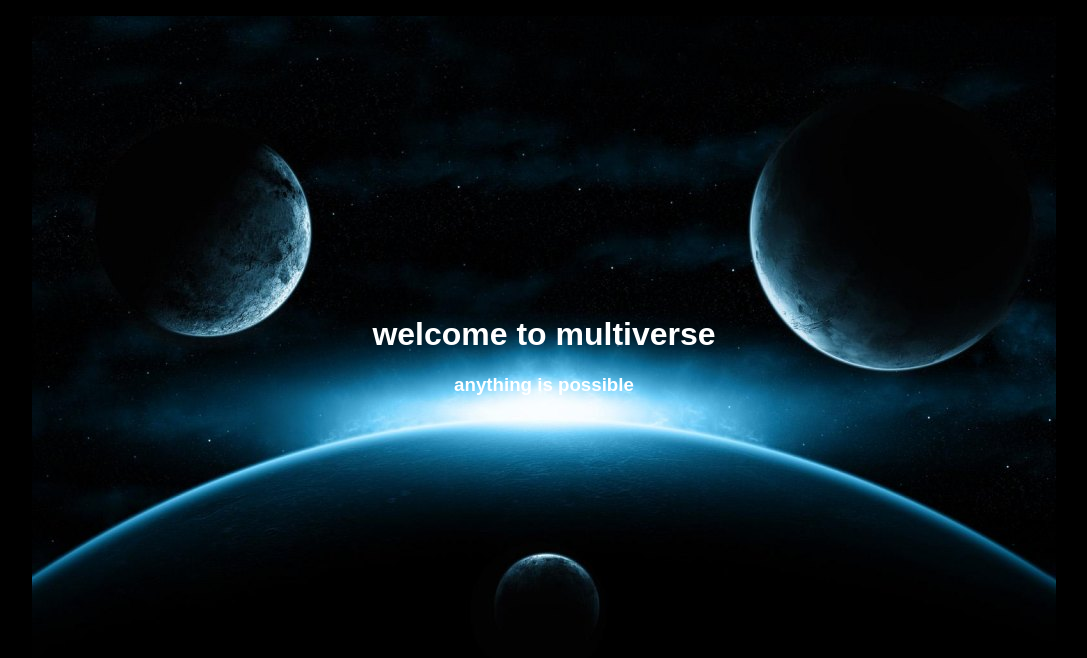
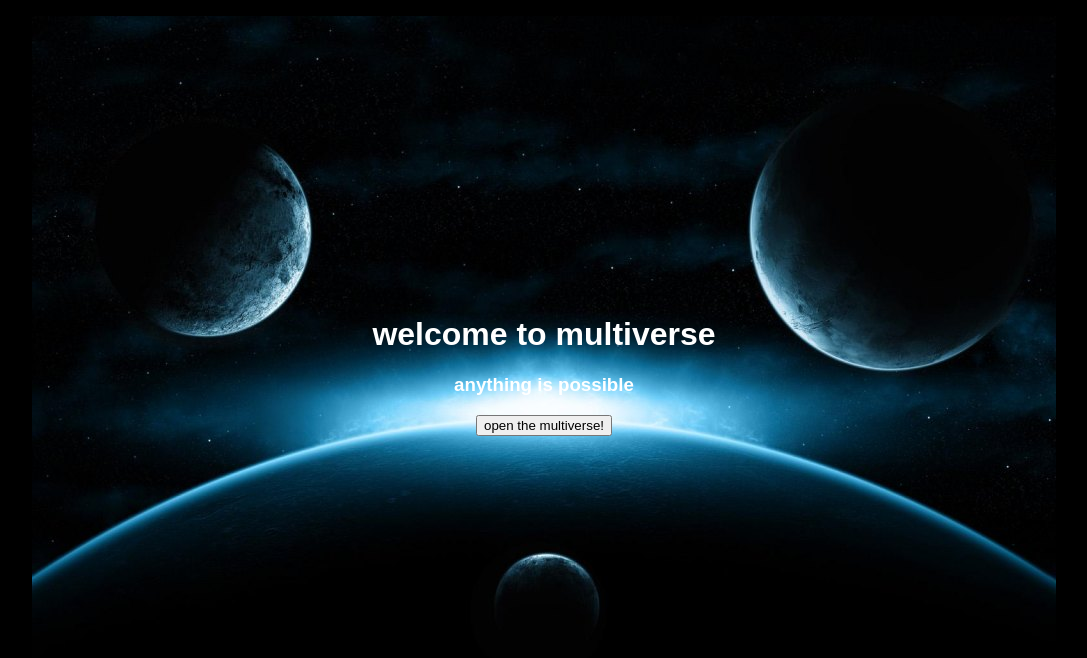
Before and after one commit to twang10/multiverse, a plain HTML site: page multiverse/index.html in a window 1280 px wide. Shown: the whole page, without its empty margins (96-1183 px from the left). Drawn offline with Linux system fonts and the light colour scheme.

Commit message:
Update index.html
Button: Open the Multiverse!
Result: Alert for "You just opened the Multiverse!"

```diff
--- a/multiverse/index.html
+++ b/multiverse/index.html
@@ -9,5 +9,9 @@
 			<h1>welcome to <span>multiverse</span></h1>
 			<h3>anything is possible</h3>
 		</div>
+		<form style="text-align:center">
+			<input type="button" value="open the multiverse!"
+			onClick="alert( 'you just opened the multiverse!' )">
+		</form>
 	</body>
 </html>
```
